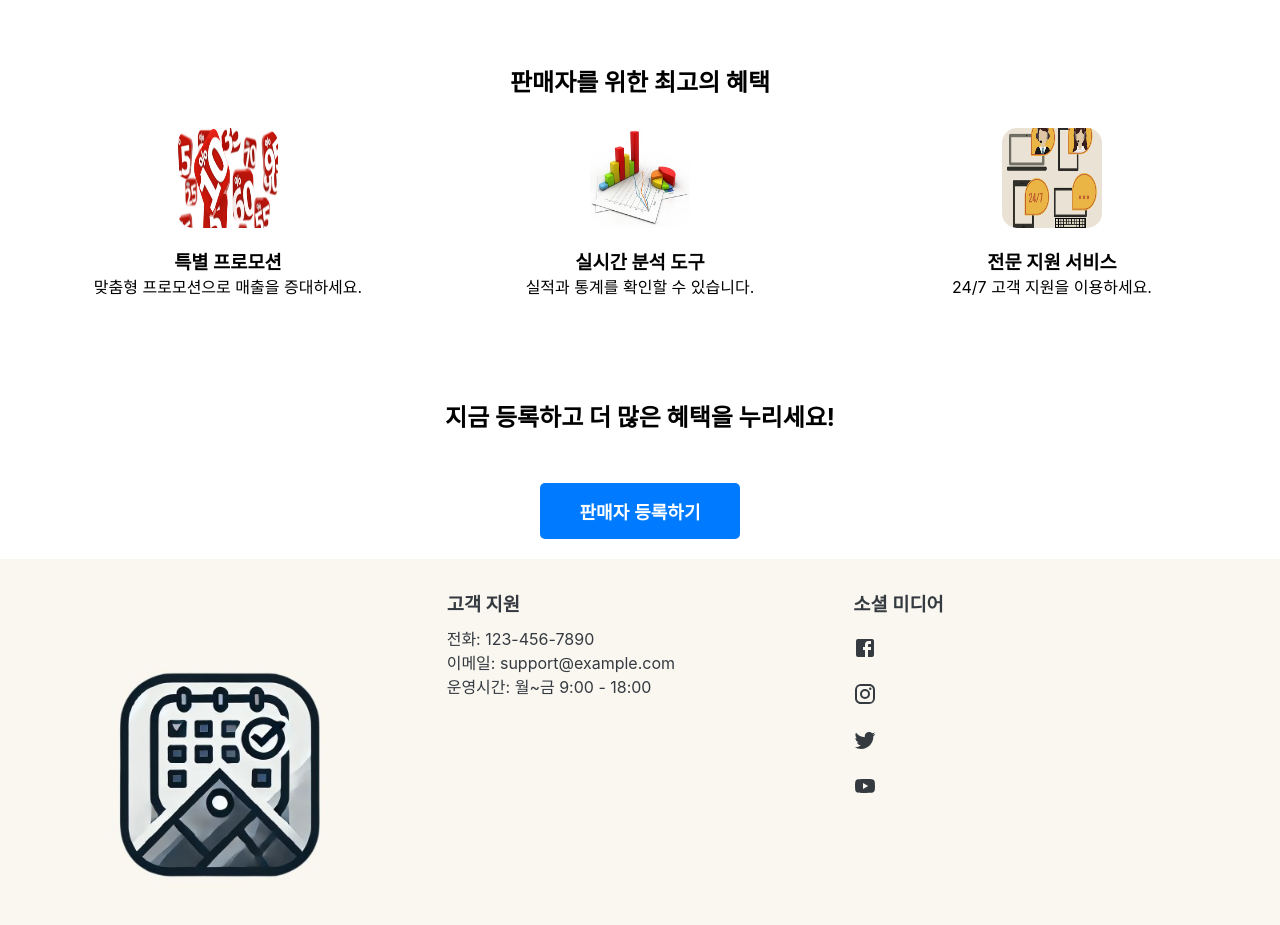
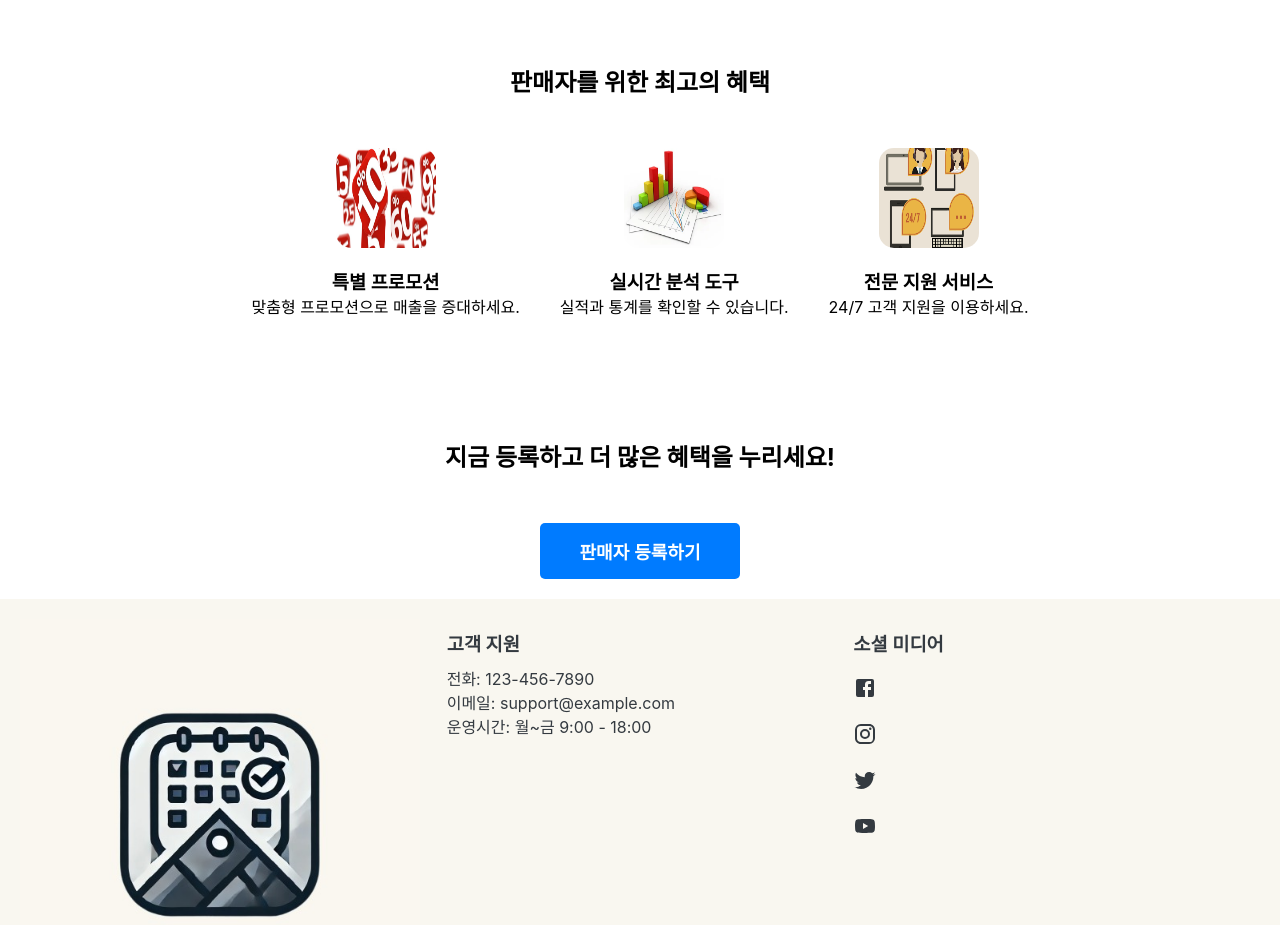
Before and after one commit to loveharu/ReservationHomePage, a React (Create React App) app: page / in a window 1280 px wide. Shown: the part 1940-2865 px from the top of the page. Built offline with nearby package versions, Linux system fonts and the light colour scheme; no server answers.

Commit message:
추가적인 동적 디자인 추가

```diff
--- a/src/components/Pick.js
+++ b/src/components/Pick.js
@@ -1,9 +1,11 @@
-import React from "react";
+
 import "../css/Pick.css";
+import React, { useState } from "react";
 import foodPick from "../img/foodPick.png"
 import hairPick from "../img/hairPick.png";
 import parkPick from "../img/parkPick.png";
 function Pick() {
+    const [serverPort, setServerPort] = useState('8081'); // 기본 포트는 8081로 설정
     return (
         <section className="Picker">
             <div className="Container">
--- a/src/components/Vendor.js
+++ b/src/components/Vendor.js
@@ -1,14 +1,51 @@
-import React from 'react';
+import React, { useState, useEffect, useRef } from 'react';
 import Banner from '../img/VendorBanner.jpg'; // 배너 이미지 경로
 import ChartIcon from '../img/ChartBanner.jpg'; // 아이콘 예시 이미지
 import PromotionIcon from '../img/promotion.jpg';
 import Sup from '../img/sup.png';
 import '../css/Vendor.css';
+import axios from 'axios';
 
 function Vendor() {
+    const [serverPort, setServerPort] = useState('8081');
+    const benefitItems = useRef([]); // 항목들을 참조하기 위한 ref 배열
+
+    useEffect(() => {
+        axios.get('ex/api/getPort') // 기본 포트 번호로 요청
+          .then(response => {
+            setServerPort(response.data); // 서버에서 받은 포트 번호로 업데이트
+            console.log('서버 포트 번호:', response.data);
+          })
+          .catch(err => console.error('포트 번호 요청 오류:', err));
+    }, []);
+
+    useEffect(() => {
+        // Intersection Observer 설정
+        const observer = new IntersectionObserver(entries => {
+            entries.forEach(entry => {
+                if (entry.isIntersecting) {
+                    // 요소가 화면에 들어오면 'visible' 클래스를 추가
+                    entry.target.classList.add('visible');
+                    observer.unobserve(entry.target); // 애니메이션 후 더 이상 관찰하지 않음
+                }
+            });
+        });
+
+        // 모든 항목을 관찰 대상으로 등록
+        benefitItems.current.forEach(item => {
+            if (item) observer.observe(item);
+        });
+
+        return () => {
+            // 컴포넌트가 언마운트될 때 observer 해제
+            if (benefitItems.current) {
+                benefitItems.current.forEach(item => observer.unobserve(item));
+            }
+        };
+    }, []);
+
     return (
         <div className="vendor-container">
-            {/* 상단 배너 (중앙 정렬) */}
             <h1 className="title">판매자도 <strong>고객이죠!</strong></h1>
             <div className="banner-section">
                 <img className="feature-image" src={Banner} alt="Vendor Promotion Banner" />
@@ -18,17 +55,17 @@ function Vendor() {
             <div className="benefit-section">
                 <h2>판매자를 위한 최고의 혜택</h2>
                 <ul className="benefit-list">
-                    <li>
+                    <li ref={el => benefitItems.current[0] = el}>
                         <img className="icon" src={PromotionIcon} alt="promotion" />
                         <h3>특별 프로모션</h3>
                         <p>맞춤형 프로모션으로 매출을 증대하세요.</p>
                     </li>
-                    <li>
+                    <li ref={el => benefitItems.current[1] = el}>
                         <img className="icon" src={ChartIcon} alt="analytics" />
                         <h3>실시간 분석 도구</h3>
                         <p>실적과 통계를 확인할 수 있습니다.</p>
                     </li>
-                    <li>
+                    <li ref={el => benefitItems.current[2] = el}>
                         <img className="icon" src={Sup} alt="support" />
                         <h3>전문 지원 서비스</h3>
                         <p>24/7 고객 지원을 이용하세요.</p>
@@ -36,7 +73,6 @@ function Vendor() {
                 </ul>
             </div>
 
-            {/* CTA (Call to Action) 섹션 */}
             <div className="cta-section">
                 <h2>지금 등록하고 더 많은 혜택을 누리세요!</h2>
                 <button className="cta-button">판매자 등록하기</button>
--- a/src/css/Vendor.css
+++ b/src/css/Vendor.css
@@ -30,12 +30,49 @@
     padding: 0;
 }
 
+/* 각 항목에 애니메이션 효과 적용 */
 .benefit-list li {
-    margin: 0 20px;
-    text-align: center;
-    flex-basis: 30%;
+    opacity: 0;
+    transform: translateY(50px);
+    transition: opacity 1s ease, transform 1s ease;
+    margin: 20px 20px;
 }
 
+/* 요소가 화면에 들어왔을 때 애니메이션 효과 */
+.benefit-list li.visible {
+    opacity: 1;
+    transform: translateY(0);
+}
+
+/* hover 시 확대 효과 */
+.benefit-list li:hover {
+    transform: scale(1.05);
+    box-shadow: 0px 4px 10px rgba(0, 0, 0, 0.1);
+}
+/* 각 항목이 순차적으로 나타나도록 딜레이 설정 */
+.benefit-list li:nth-child(1) {
+    animation-delay: 0.2s;
+}
+
+.benefit-list li:nth-child(2) {
+    animation-delay: 0.4s;
+}
+
+.benefit-list li:nth-child(3) {
+    animation-delay: 0.6s;
+}
+
+/* 애니메이션 정의 */
+@keyframes fadeInUp {
+    from {
+        opacity: 0;
+        transform: translateY(50px);
+    }
+    to {
+        opacity: 1;
+        transform: translateY(0);
+    }
+}
 .benefit-list .icon {
     border-radius: 15px;
     width: 100px;
```
